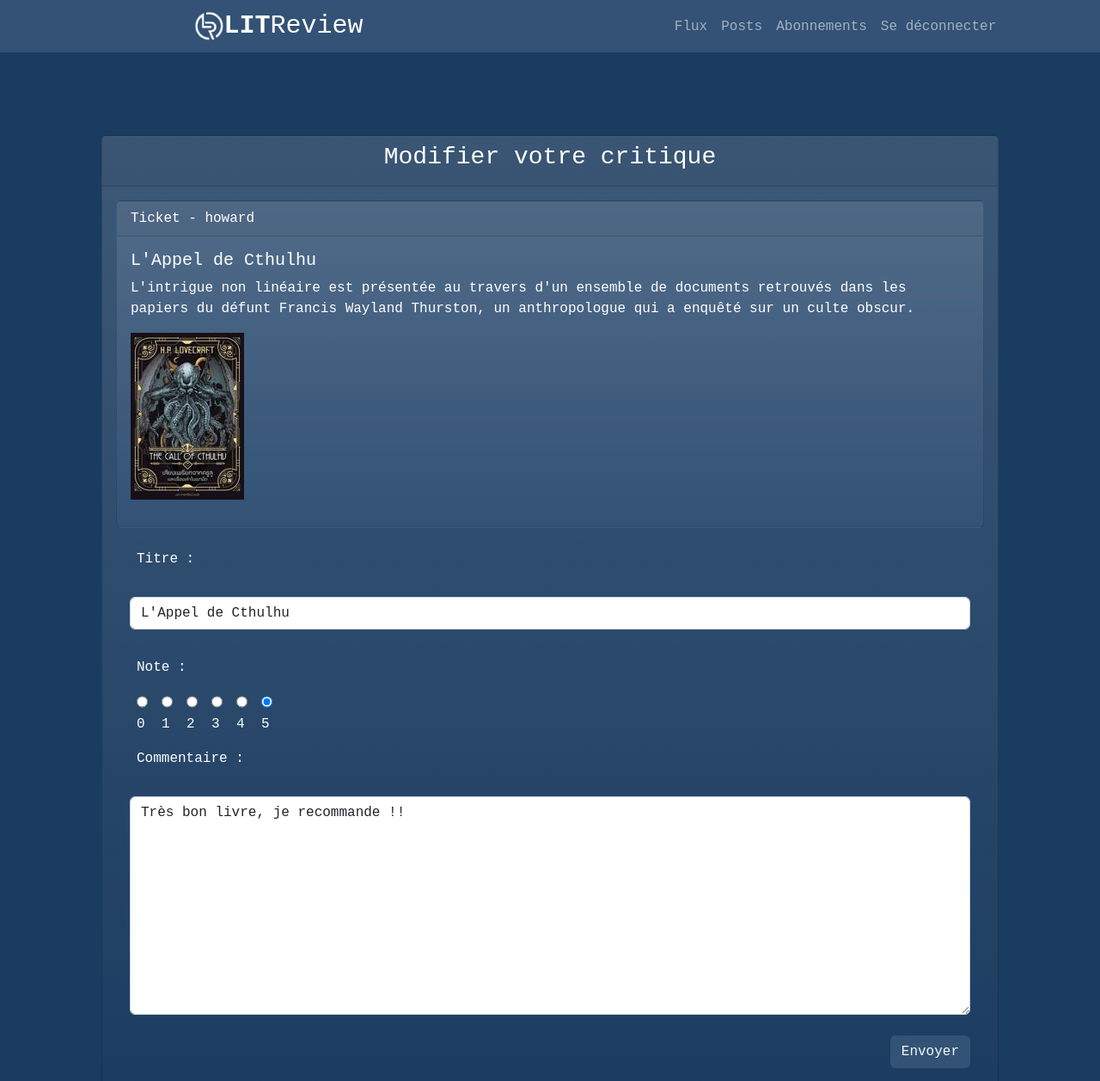
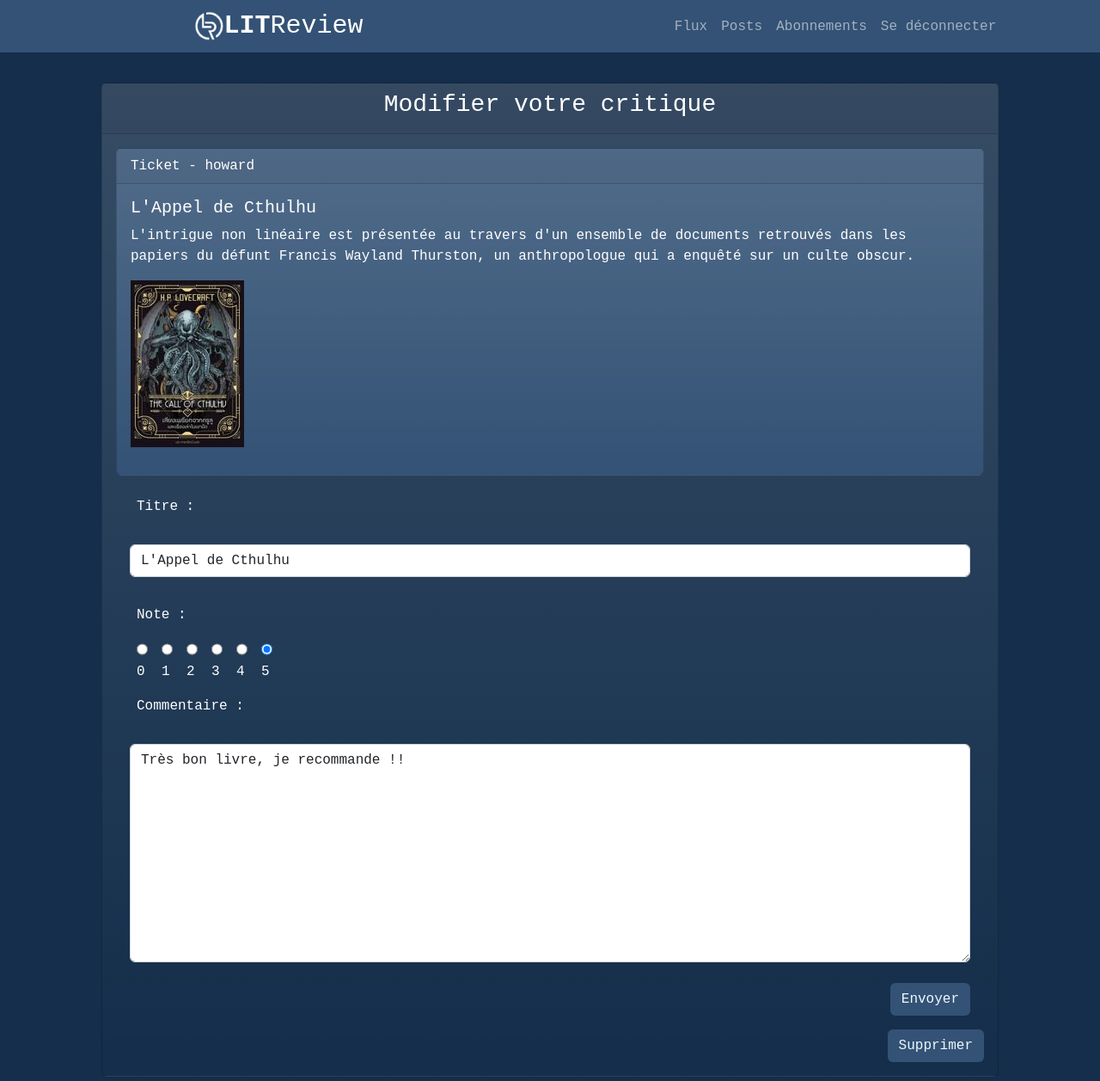
Before and after one commit to A-Nourry/P9_LITReview, a Django app: page /review/1/edit in a window 1280 px wide. Shown: the top 1257 px of the page at 86% size. Run offline with Django 4.2, Linux system fonts and the light colour scheme; a user stored in the database is signed in; data comes from the database, SQL or seed files in the repository.

Commit message:
minor changes

```diff
--- a/myapp/forms.py
+++ b/myapp/forms.py
@@ -2,6 +2,8 @@
 from django.contrib.auth import get_user_model
 
 from . import models
+
+User = get_user_model()
 
 
 class ReviewForm(forms.ModelForm):
@@ -119,11 +121,11 @@
     )
 
     class Meta:
-        model = get_user_model()
+        model = User
         fields = ["follows"]
 
 
-class UnfollowUserForm(forms.ModelForm):
+class UnfollowUserForm(forms.Form):
     unfollow_user = forms.BooleanField(widget=forms.HiddenInput, initial=True)
 
 
--- a/static/css/style.css
+++ b/static/css/style.css
@@ -1,6 +1,6 @@
 body {
   font-family: "Courier New", Courier, monospace;
-  background-color: rgb(27, 60, 97);
+  background-color: rgb(20, 46, 75);
   color: aliceblue;
 }
 
@@ -20,10 +20,12 @@
 .navbar {
   background-color: rgb(51, 82, 117);
   border-bottom: 10px;
+  position: fixed;
+  z-index: 9999;
 }
 
 .text-bg-custom {
-  background-color: rgb(27, 60, 97);
+  background-color: rgb(20, 46, 75);
 }
 
 ::-webkit-scrollbar {
@@ -31,16 +33,16 @@
 }
 
 ::-webkit-scrollbar-track {
-  background: white;
+  background: rgb(51, 82, 117);
 }
 
 ::-webkit-scrollbar-thumb {
-  background: rgb(27, 60, 97);
+  background: rgb(20, 46, 75);
   border-radius: 4px/4px;
 }
 
 ::-webkit-scrollbar-thumb:hover {
-  background: rgb(27, 60, 97);
+  background: rgb(20, 46, 75);
 }
 
 .btn-custom {
--- a/static/scss/base/_base.scss
+++ b/static/scss/base/_base.scss
@@ -1,5 +1,5 @@
 body {
-    font-family: 'Courier New', Courier, monospace;
+    font-family:'Courier New', Courier, monospace;
     background-color: $secondary-color;
     color: aliceblue;
 }
--- a/static/scss/layouts/_layouts.scss
+++ b/static/scss/layouts/_layouts.scss
@@ -1,6 +1,8 @@
 .navbar {
     background-color: $primary-color;
     border-bottom: 10px;
+    position: fixed;
+    z-index: 9999;
 }
 
 .text-bg-custom {
@@ -12,7 +14,7 @@
   }
 
   ::-webkit-scrollbar-track {
-    background: white;
+    background: $primary-color;
   }
 
   ::-webkit-scrollbar-thumb {
--- a/static/scss/utils/_variables.scss
+++ b/static/scss/utils/_variables.scss
@@ -1,2 +1,3 @@
 $primary-color: rgb(51, 82, 117);
-$secondary-color: rgb(27, 60, 97);
+$secondary-color: rgb(20, 46, 75);
+$third-color: rgb(214, 170, 89);
--- a/templates/base.html
+++ b/templates/base.html
@@ -66,6 +66,7 @@
     <div class="d-flex justify-content-center justify-content-lg-between p-4">
     </div>
 
+    <!--Main content-->
     <div class="container main p-5">
         {% block content %}{% endblock content %}
     </div>
```
Also changed, not shown: 1 other file.
